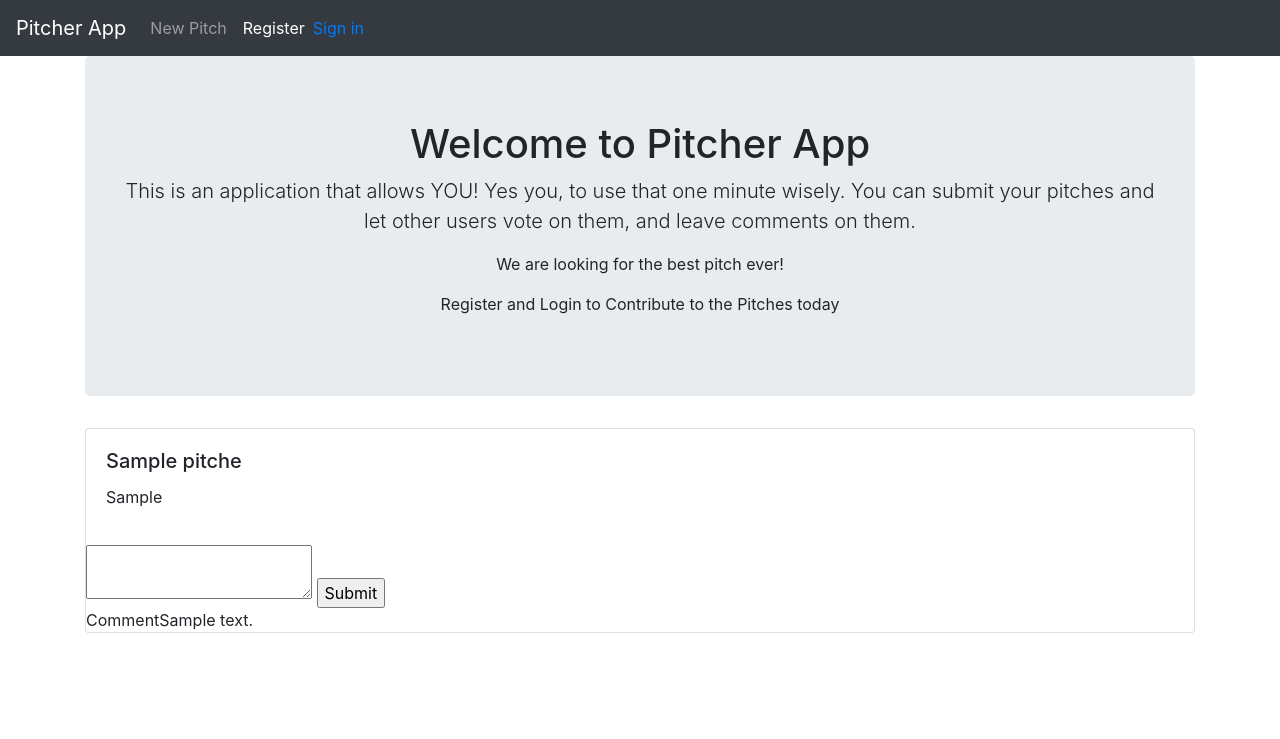
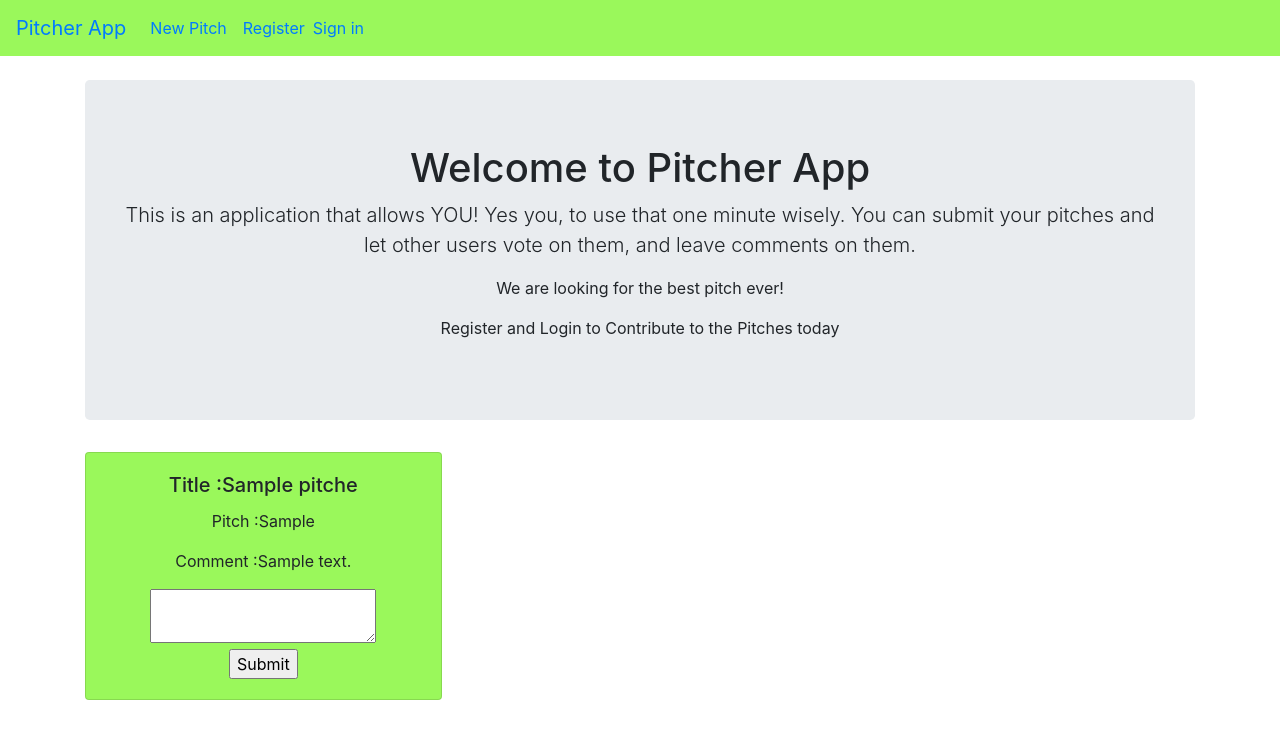
Before and after one commit to KakushaVenecia/Pitcher-App, a Flask app: page / in a window 1280 px wide. Shown: the top 739 px of the page. Run offline with Flask 2, Linux system fonts and the light colour scheme; tables that the repository leaves empty hold one stand-in row (values such as "Sample post"); some libraries are stand-ins or nearby versions.

Commit message:
This will add style changes to the application

```diff
--- a/app/templates/home.html
+++ b/app/templates/home.html
@@ -1,6 +1,8 @@
 {% extends 'base.html' %}
 
 {%block content%}
+<br>
+
 <div class="jumbotron text-center">
     <h1>Welcome to Pitcher App</h1>
     <p class="lead"> This is an application that allows YOU! Yes you, to use that one minute wisely. You can submit
@@ -10,11 +12,39 @@
     <p> Register and Login to Contribute to the Pitches today </p>
 </div>
 <div>
-    {% for pitch in pitches %}
-<div class="card-deck">
+<div class="card-columns">
+     {% for pitch in pitches %}
+        <div class="card" style="background-color:#9af85b">
+            <div class="card-body text-center">
+                <h5 class="card-title">Title :{{pitch.title}}</h5>
+                <p class="card-text">Pitch :{{pitch.post}}</p>
+                <!-- <p class=" card-text">{{pitch.comments}}</p> -->
+                {% for comment in pitch.comment%}
+                <p class="card-text">Comment :{{comment.comment}}</p>
+                {%endfor%}
+                <form action="/new_comment/{{current_user.id}}/{{pitch.id}}" method="POST">
+                    {{comment_form.csrf_token}}
+                    {{comment_form.comment}}
+                    <br>
+                    {{comment_form.submit}}
+                </form>
+            </div>
+        </div>
+        {%endfor%}
+    </div>
+</div>
+
+
+
+
+
+
+
+<!-- <div class="card-deck">
     <div class="card">
         <!-- <img src="..." class="card-img-top" alt="..."> -->
-        <div class="card-body">
+<!-- <div class="card-body">
+            {% for pitch in pitches %}
             <h5 class="card-title">{{pitch.title}}</h5>
             <p class="card-text">{{pitch.post}}</p>
             <p class=" card-text">{{pitch.comments}}</p>
@@ -25,10 +55,10 @@
             {{comment_form.submit}}
         </form>
         {% for comment in pitch.comment%}
-        <p class="card-text">Comment{{comment.comment}}</p>
+        <p class="card-text">Comment :{{comment.comment}}</p>
         {%endfor%}
     {%endfor%}
 </div>
-</div>
+</div> -->
 
-    {%endblock%}
+{%endblock%}
--- a/app/templates/includes/_navbar.html
+++ b/app/templates/includes/_navbar.html
@@ -1,4 +1,4 @@
- <nav class="navbar navbar-expand-lg navbar-dark bg-dark">
+ <nav class="navbar navbar-expand-lg" style="background-color:#9af85b">
      <a class="navbar-brand" href="/">Pitcher App</a>
      <button class="navbar-toggler" type="button" data-toggle="collapse" data-target="#navbarNav"
          aria-controls="navbarNav" aria-expanded="false" aria-label="Toggle navigation">
--- a/manage.py
+++ b/manage.py
@@ -5,8 +5,8 @@ from app.models import User
 
 
 # Creating app instance
-# app = create_app('development')
-app = create_app('production')
+app = create_app('development')
+# app = create_app('production')
 
 manager = Manager(app)
 manager.add_command('server',Server)
```
Also changed, not shown: app/templates/pitches.html (deleted, +0 -10 lines).
